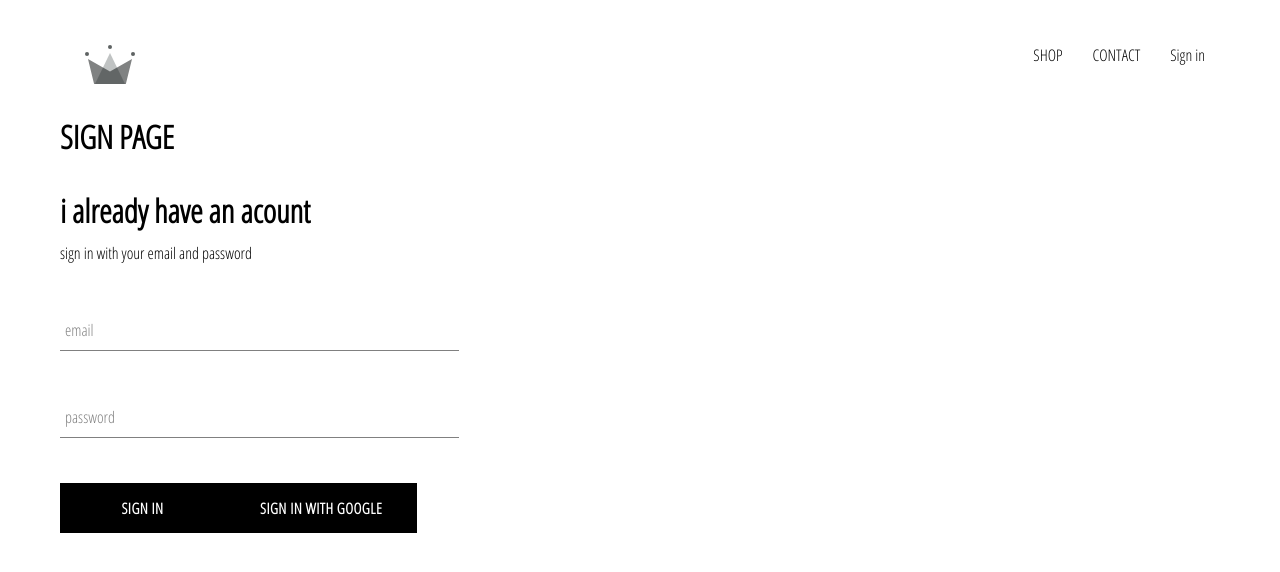
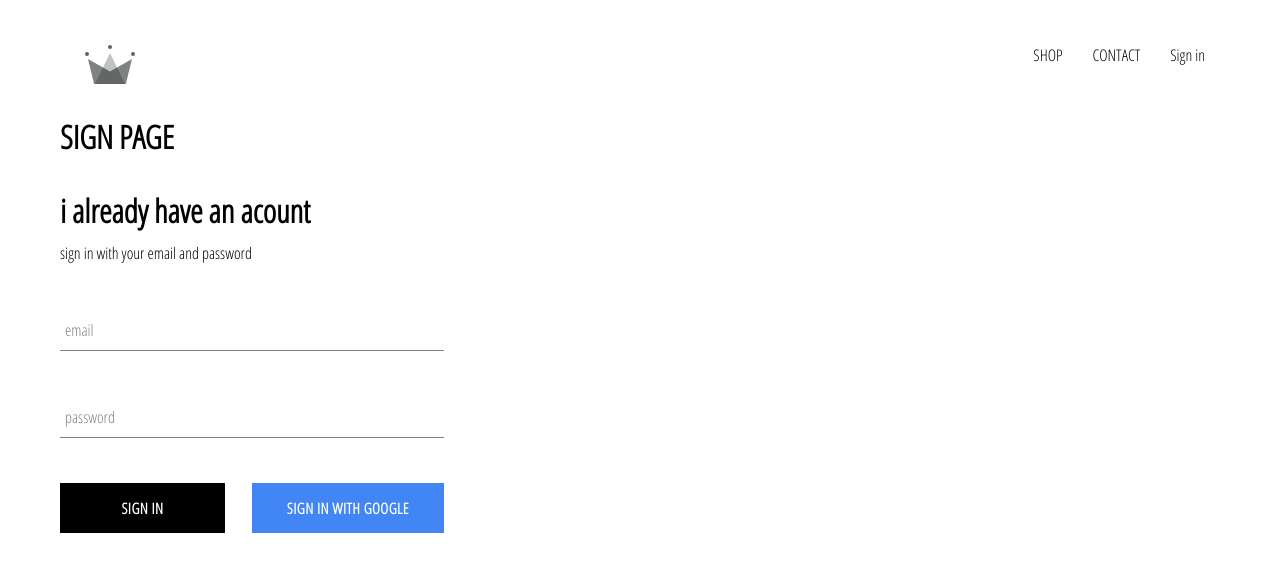
Before and after one commit to aziyass/crwn-clothing, a React (Create React App) app: page /signin in a window 1280 px wide. Shown: the top 572 px of the page. Built offline with nearby package versions, Linux system fonts and the light colour scheme; no server answers; a web font is replaced by a local one.

Commit message:
sign in page component and firebase integration

```diff
--- a/src/App.css
+++ b/src/App.css
@@ -6,3 +6,6 @@
     text-decoration: none;
     color: black;
 }
+*{
+    box-sizing: border-box;
+}
--- a/src/component/CostumeBotton/CostumeBotton.jsx
+++ b/src/component/CostumeBotton/CostumeBotton.jsx
@@ -1,8 +1,14 @@
 import React from "react";
 import './CostumeBotton.scss'
-const CostumeButton=({children,...otherProps})=> (
-    <button className="custom-button" {...otherProps}>
-        {children}
-    </button>
-)
+
+function CostumeButton({ children, googlesignin, ...otherProps }) {
+    var condiction=googlesignin ? 'googlesign-in' : ' '
+    var singnincondition=  condiction +' custom-button'  ;
+    return (
+            <button className={ singnincondition} {...otherProps}>
+                {children}
+            </button>
+    )
+}
+
 export default CostumeButton
--- a/src/component/CostumeBotton/CostumeBotton.scss
+++ b/src/component/CostumeBotton/CostumeBotton.scss
@@ -19,4 +19,12 @@
       color: black;
       border: 1px solid black;
     }
+    &.googlesign-in{
+      background-color: #4285f4;
+      color: white;
+      &:hover {
+        background-color: #357ae8;
+        border: none;
+      }
+    }
   }
--- a/src/component/header/header.scss
+++ b/src/component/header/header.scss
@@ -20,6 +20,7 @@
 
       .option {
         padding: 10px 15px;
+        cursor: pointer;
       }
     }
   }
--- a/src/component/sign-in/sign-in.jsx
+++ b/src/component/sign-in/sign-in.jsx
@@ -3,36 +3,40 @@
 import Forminput from "../form-input/form-input";
 import CostumeButton from "../CostumeBotton/CostumeBotton";
 import { SignInWithGoogle } from "../../firebase/firebase.utils";
-class Signin extends React.Component{
-    constructor(){
+class Signin extends React.Component {
+    constructor() {
         super()
-        this.state={
-            email:'',
-            password:''
+        this.state = {
+            email: '',
+            password: ''
         }
     }
-    handelSubmit=event=> {
+    handelSubmit = event => {
         event.preventDefault();
-        this.setState({email:'',password:''})
+        this.setState({ email: '', password: '' })
     }
-    handelChange=event=> {
-        const { value , name } =event.target;
-        this.setState({ [name] : value })
+    handelChange = event => {
+        const { value, name } = event.target;
+        this.setState({ [name]: value })
     }
-    render(){
-        return(
+    render() {
+        return (
             <div className="sign-in">
                 <h1 className="title">i already have an acount</h1>
                 <span>sign in with your email and password</span>
                 <form onSubmit={this.handelSubmit}>
                     <Forminput type="email" name="email" value={this.state.email}
-                    onChange={this.handelChange} label="email" required />
+                        onChange={this.handelChange} label="email" required />
 
                     <Forminput type="password" name="password" value={this.state.password}
-                    onChange={this.handelChange} label="password" required />
+                        onChange={this.handelChange} label="password" required />
 
-                    <CostumeButton type="submit" > sign in </CostumeButton>
-                    <CostumeButton onClick={SignInWithGoogle}> sign in with google </CostumeButton>
+                    <div className="button_action">
+                        <CostumeButton type="submit" > sign in </CostumeButton>
+                        <CostumeButton onClick={SignInWithGoogle} googlesignin >
+                            sign in with google </CostumeButton>
+                    </div>
+
                 </form>
             </div>
         )
--- a/src/component/sign-in/sign-in.scss
+++ b/src/component/sign-in/sign-in.scss
@@ -6,4 +6,8 @@
     .title{
         margin: 10px 0px;
     }
+    .button_action{
+        display: flex;
+        justify-content: space-between;
+    }
 }
```
